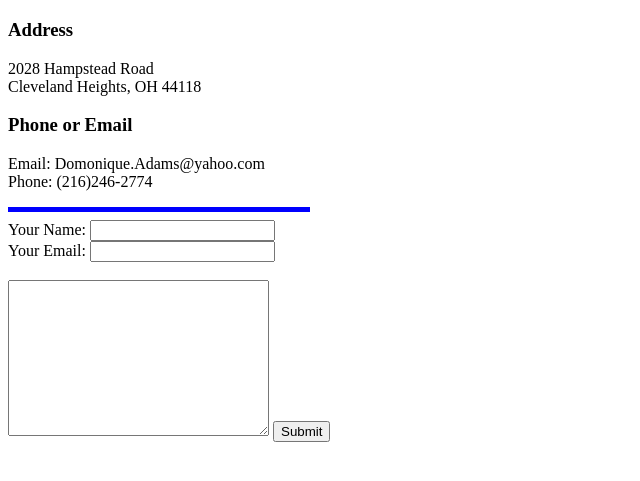
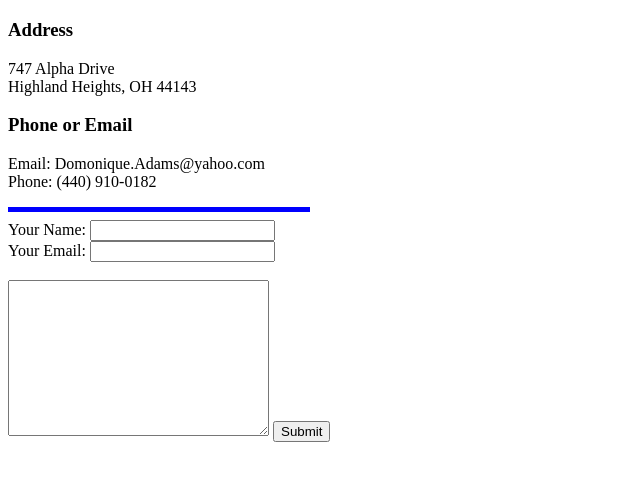
Before and after one commit to NiqueMA/CV, a plain HTML site: page ContactInfo.html in a window 1280 px wide. Shown: the part 61-542 px from the top of the page, without its empty margins (0-640 px from the left). Drawn offline with Linux system fonts and the light colour scheme.

Commit message:
Update ContactInfo.html

```diff
--- a/ContactInfo.html
+++ b/ContactInfo.html
@@ -9,13 +9,13 @@
     <h1>Contact Info</h1>
     <h3>Address</h3>
     <p>
-        2028 Hampstead Road<br>
-        Cleveland Heights, OH 44118
+        747 Alpha Drive<br>
+        Highland Heights, OH 44143
     </p>
     <h3>Phone or Email</h3>
     <p>
         Email: Domonique.Adams@yahoo.com<br>
-        Phone: (216)246-2774
+        Phone: (440) 910-0182
     </p>
     <hr size="5" width="300" align="left" color="blue">
 
```
